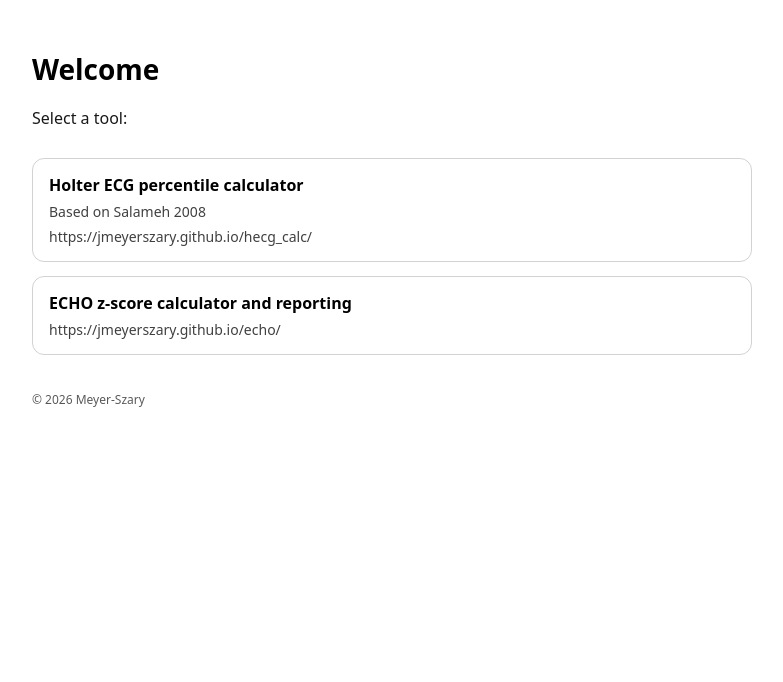
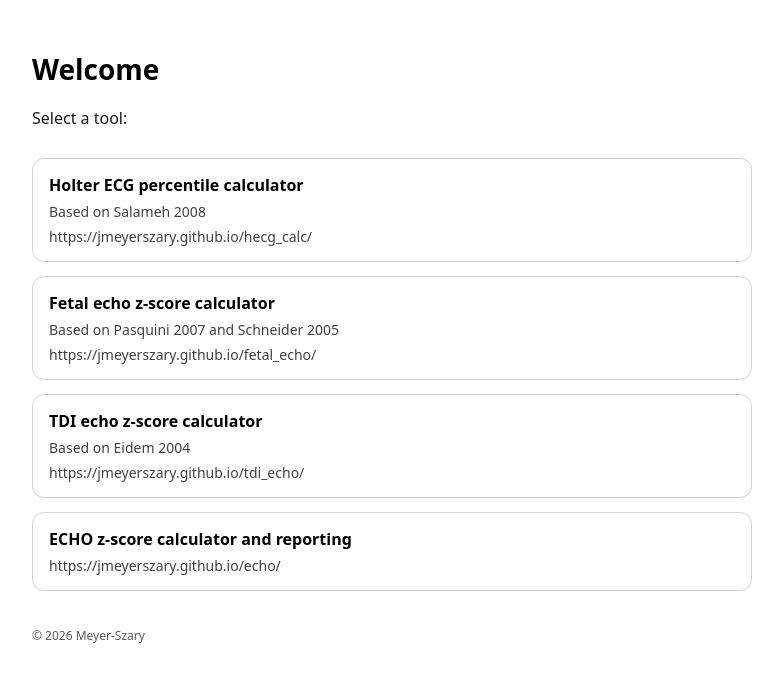
Before and after one commit to jmeyerszary/pedcardio, a plain HTML site: page index.html in a window 1280 px wide. Shown: the whole page, without its empty margins (248-1031 px from the left). Drawn offline with Linux system fonts and the light colour scheme.

Commit message:
Update index.html

```diff
--- a/index.html
+++ b/index.html
@@ -93,6 +93,22 @@
         </li>
 
         <li>
+          <a href="https://jmeyerszary.github.io/fetal_echo/">
+            <div class="title">Fetal echo z-score calculator</div>
+            <div class="meta">Based on Pasquini 2007 and Schneider 2005</div>
+            <div class="meta">https://jmeyerszary.github.io/fetal_echo/</div>
+          </a>
+        </li>
+
+        <li>
+          <a href="https://jmeyerszary.github.io/tdi_echo/">
+            <div class="title">TDI echo z-score calculator</div>
+            <div class="meta">Based on Eidem 2004</div>
+            <div class="meta">https://jmeyerszary.github.io/tdi_echo/</div>
+          </a>
+        </li>
+
+        <li>
           <a href="https://jmeyerszary.github.io/echo/">
             <div class="title">ECHO z-score calculator and reporting</div>
             <div class="meta">https://jmeyerszary.github.io/echo/</div>
```
